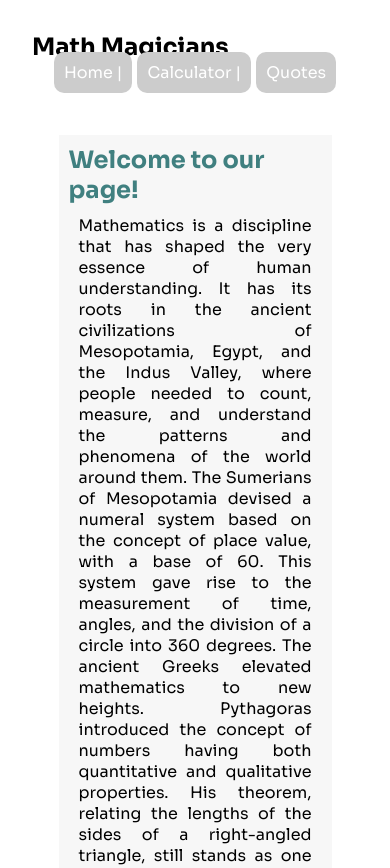
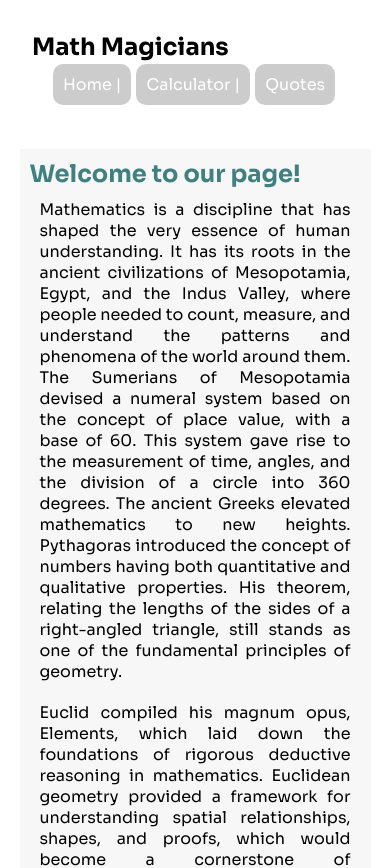
Before and after one commit to apt2tell/math-magicians, a React (Create React App) app: page / in a window 390 px wide. Shown: the top 868 px of the page. Built offline with nearby package versions, Linux system fonts and the light colour scheme.

Commit message:
Update Home component styling

```diff
--- a/src/components/pages/pages.css
+++ b/src/components/pages/pages.css
@@ -44,3 +44,17 @@ body {
   width: 70%;
   background: #f7f7f7;
 }
+
+@media (max-width: 768px) {
+  .nav-bar ul {
+    margin: 12px 2px 2px 0;
+  }
+
+  .home-content {
+    width: 90%;
+  }
+
+  .quote {
+    width: 90%;
+  }
+}
```
